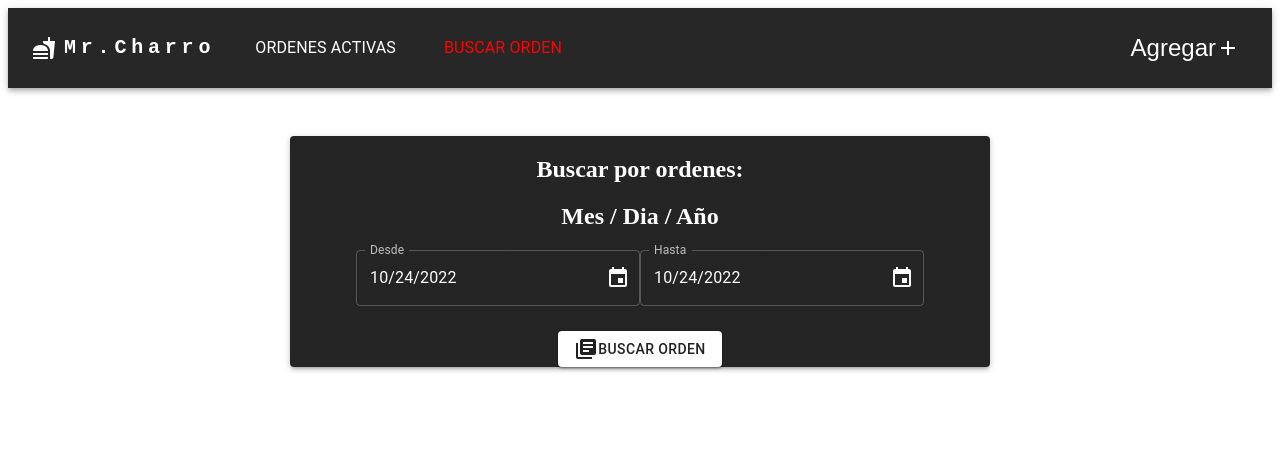
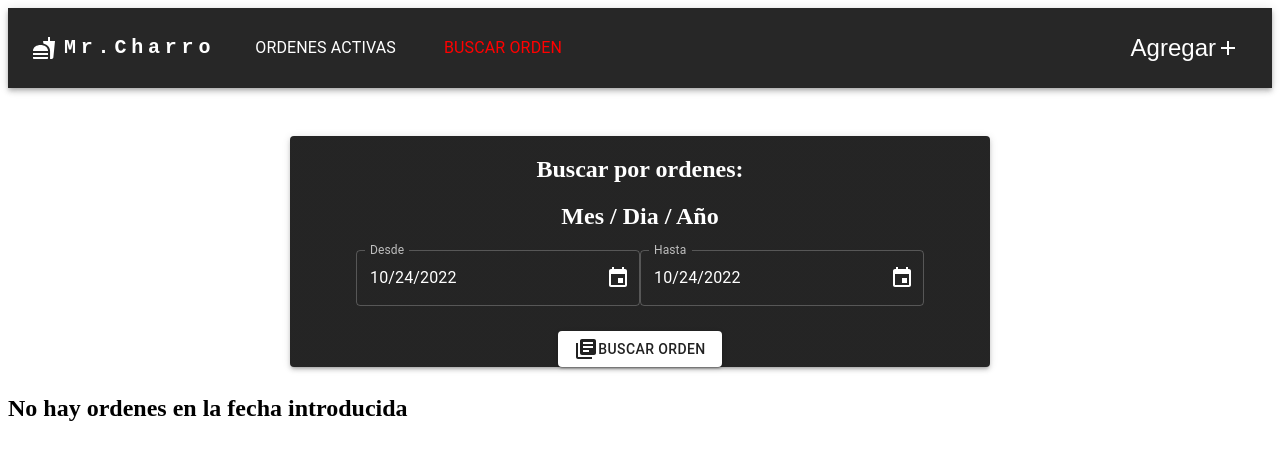
Before and after one commit to armandoherrera125/Mr.Charro, a React (Vite) app: page /buscar in a window 1280 px wide. Shown: the top 460 px of the page. Built offline with nearby package versions, Linux system fonts and the light colour scheme.

Commit message:
Arreglar si hay o no ordenes en la fecha introducida

```diff
--- a/src/buscar/Buscar.jsx
+++ b/src/buscar/Buscar.jsx
@@ -129,7 +129,7 @@ export const Buscar = () => {
           </Paper>
         </Box>
         :
-          ''
+          <h2>No hay ordenes en la fecha introducida</h2>
         }
     </>
   );
```
